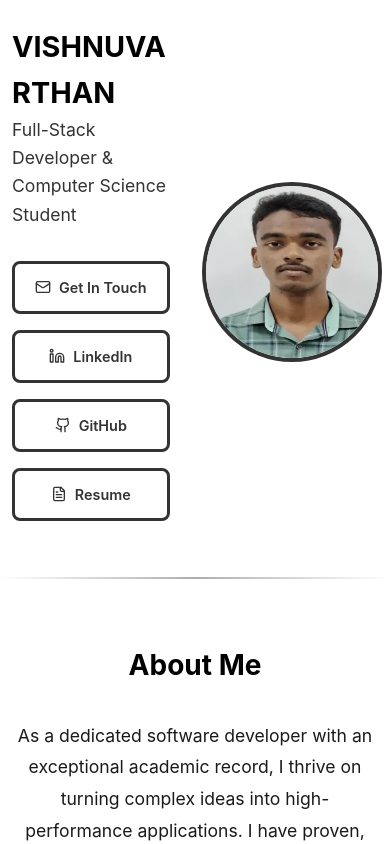
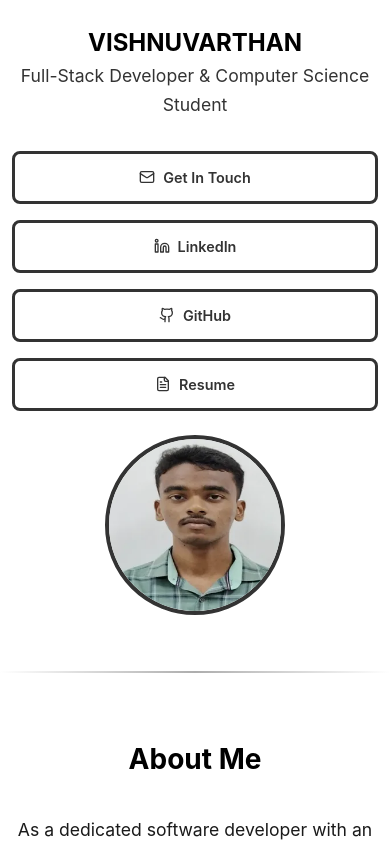
Before and after one commit to Vishnudevverse/Portfolio, a React (Vite) app: page / in a window 390 px wide. Shown: the top 844 px of the page. Built offline with nearby package versions, Linux system fonts and the light colour scheme.

Commit message:
fix: layouts

```diff
--- a/src/styles/portfolio.css
+++ b/src/styles/portfolio.css
@@ -181,10 +181,10 @@ img {
   gap: 2rem
 }
 
-.hero-name {
-  font-size: 3.5rem;
-  font-weight: 700
-}
+  .hero-name {
+    font-size: clamp(1.6rem, 8vw, 2.2rem);
+    word-break: keep-all;
+  }
 
 .hero-title {
   font-size: 1.5rem;
@@ -872,11 +872,61 @@ html {
   }
 }
 
+@media (max-width:768px) {
+  .hero-section {
+    grid-template-columns: 1fr;
+    gap: 2rem;
+    padding: 2rem 1rem 1rem
+  }
+
+  .hero-content {
+    align-items: center;
+    text-align: center
+  }
+
+  .hero-buttons {
+    justify-content: center
+  }
+
+  .hero-image {
+    order: 1
+  }
+
+  .hero-image-container {
+    width: 250px;
+    height: 250px
+  }
+}
+
 @media (max-width:600px) {
 
   .achievements-grid,
   .contact-grid {
     grid-template-columns: 1fr
+  }
+
+  .hero-section {
+    grid-template-columns: 1fr;
+    gap: 1.5rem;
+    padding: 1.5rem 1rem 0.5rem
+  }
+
+  .hero-content {
+    align-items: center;
+    text-align: center
+  }
+
+  .hero-buttons {
+    justify-content: center
+  }
+
+  .hero-image {
+    order: 1
+  }
+
+  .hero-image-container {
+    width: 220px;
+    height: 220px
   }
 
   .hero-name {
@@ -1002,7 +1052,7 @@ html {
   }
 
   .hero-name {
-    font-size: 1.8rem;
+    font-size: 1.5rem;
     word-break: break-word
   }
 
```
Also changed, not shown: 20 other files (tests, documents, lock files or other folders).
